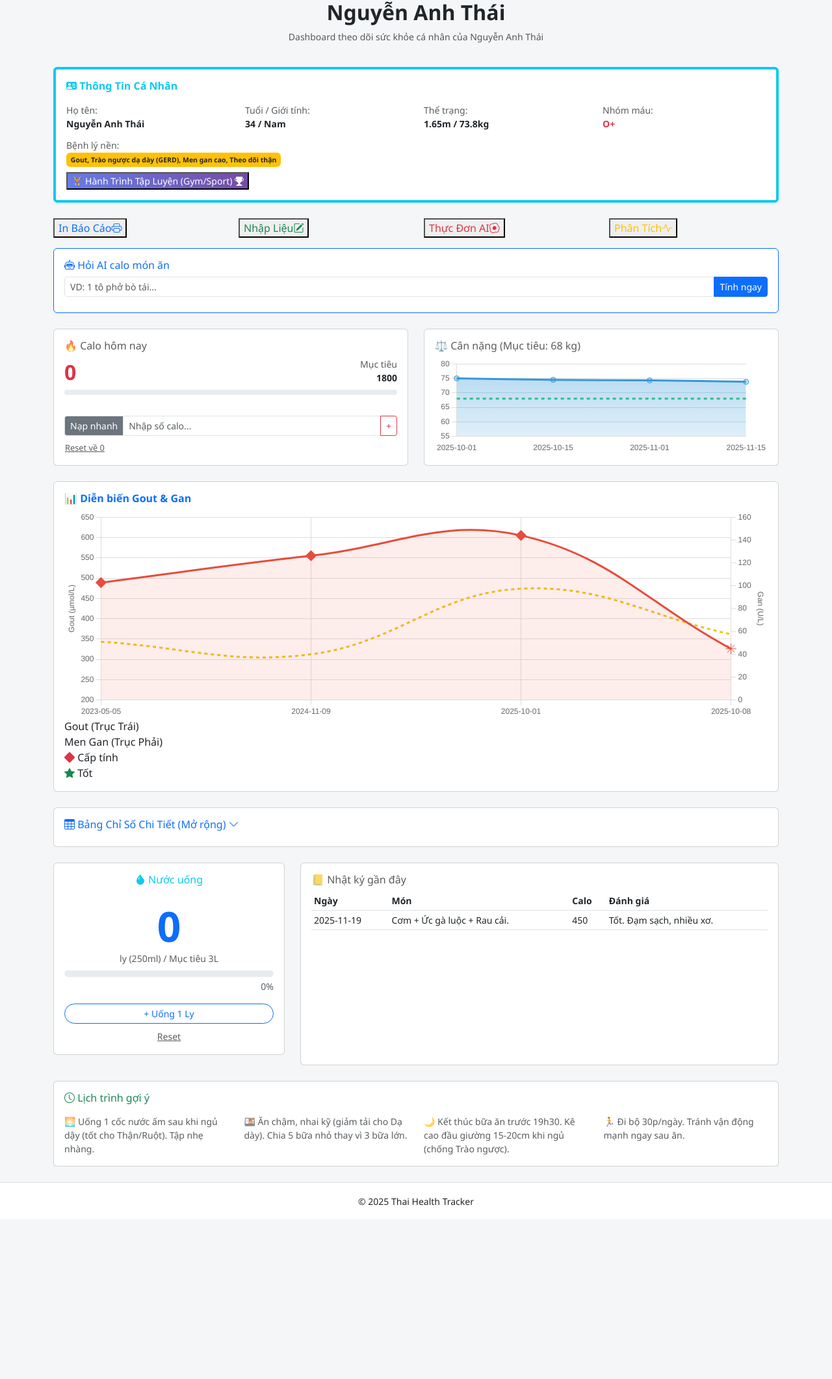
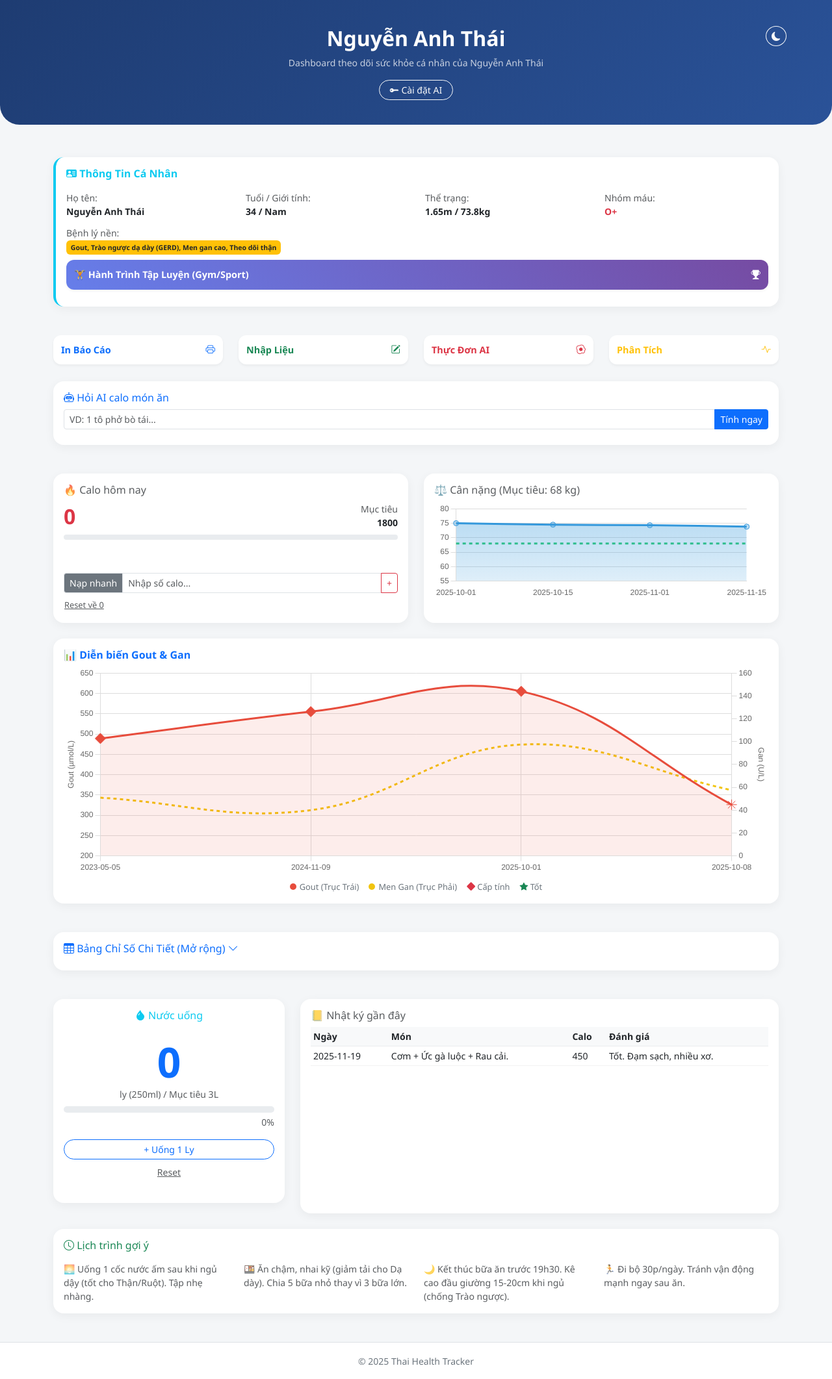
Before and after one commit to Anhthai1991/Health-tracker, a Jekyll site: the page built from index.html, in a window 1280 px wide. Shown: the whole page at 65% size. Built offline with Jekyll 4.4.1, drawn with Linux system fonts in a browser that asks for light colours; before the commit the page ends 1877 px from its top, so only the background shows below that.

Commit message:
Update default.html

```diff
--- a/_layouts/default.html
+++ b/_layouts/default.html
@@ -5,6 +5,7 @@
     <meta name="viewport" content="width=device-width, initial-scale=1.0">
     <title>{{ page.title }} | {{ site.title }}</title>
     <link rel="manifest" href="manifest.json">
+    <meta name="theme-color" content="#1e3c72">
 
     <link href="https://cdn.jsdelivr.net/npm/bootstrap@5.3.0/dist/css/bootstrap.min.css" rel="stylesheet">
     <script src="https://cdn.jsdelivr.net/npm/bootstrap@5.3.0/dist/js/bootstrap.bundle.min.js"></script>
@@ -13,23 +14,95 @@
     <link rel="stylesheet" href="https://cdn.jsdelivr.net/npm/bootstrap-icons@1.10.0/font/bootstrap-icons.css">
 
     <style>
-        /* Giữ nguyên CSS cũ của bạn, tôi rút gọn để ví dụ */
-        :root { --bg-body: #f4f6f8; --bg-card: #ffffff; --text-main: #212529; }
-        [data-theme="dark"] { --bg-body: #121212; --bg-card: #1e1e1e; --text-main: #e0e0e0; }
-        body { background-color: var(--bg-body); color: var(--text-main); font-family: 'Segoe UI', sans-serif; min-height: 100vh; display: flex; flex-direction: column; }
+        /* --- FULL CSS GỐC (Đã phục hồi đầy đủ) --- */
+        :root {
+            --bg-body: #f4f6f8;
+            --bg-card: #ffffff;
+            --text-main: #212529;
+            --text-muted: #6c757d;
+            --border-color: rgba(0,0,0,0.05);
+            --input-bg: #ffffff;
+            --input-border: #dee2e6;
+            --table-th-bg: #f8f9fa;
+            --modal-bg: #ffffff;
+            --btn-close-filter: none;
+        }
+
+        [data-theme="dark"] {
+            --bg-body: #121212;
+            --bg-card: #1e1e1e;
+            --text-main: #e0e0e0;
+            --text-muted: #a0a0a0;
+            --border-color: rgba(255,255,255,0.1);
+            --input-bg: #2c2c2c;
+            --input-border: #444;
+            --table-th-bg: #2c2c2c;
+            --modal-bg: #1e1e1e;
+            --btn-close-filter: invert(1) grayscale(100%) brightness(200%);
+        }
+
+        body { background-color: var(--bg-body); color: var(--text-main); font-family: 'Segoe UI', sans-serif; min-height: 100vh; display: flex; flex-direction: column; transition: background-color 0.3s, color 0.3s; }
         .main-content { flex: 1; padding-top: 20px; }
-        /* ... Copy toàn bộ CSS từ thẻ <style> cũ vào đây ... */
+
+        .card { border: none; border-radius: 16px; box-shadow: 0 4px 15px rgba(0,0,0,0.05); margin-bottom: 20px; background: var(--bg-card); color: var(--text-main); transition: background-color 0.3s; }
+        [data-theme="dark"] .card { box-shadow: 0 4px 15px rgba(0,0,0,0.3); border: 1px solid #333; }
+
+        .header-gradient { background: linear-gradient(135deg, #1e3c72, #2a5298); color: white; padding: 40px 0 30px; border-radius: 0 0 30px 30px; margin-bottom: 30px; }
+
+        /* Class quan trọng để nút bấm đẹp như cũ */
+        .tool-btn { border-radius: 12px; padding: 12px; font-weight: 600; border: none; width: 100%; margin-bottom: 10px; display: flex; align-items: center; justify-content: space-between; box-shadow: 0 2px 4px rgba(0,0,0,0.05); font-size: 0.9rem; background: var(--bg-card) !important; transition: 0.3s; }
+        [data-theme="dark"] .tool-btn { background: #2c2c2c !important; color: #e0e0e0 !important; box-shadow: none; border: 1px solid #444; }
+
+        .form-control, .form-select { background-color: var(--input-bg); border-color: var(--input-border); color: var(--text-main); }
+        .form-control:focus { background-color: var(--input-bg); color: var(--text-main); }
+        [data-theme="dark"] .form-control::placeholder { color: #6c757d; }
+
+        .table { color: var(--text-main); }
+        .table thead th { background-color: var(--table-th-bg) !important; color: var(--text-main); border-color: var(--border-color); }
+        .table td { border-color: var(--border-color); }
+
+        .modal-content { background-color: var(--modal-bg); color: var(--text-main); }
+        .btn-close { filter: var(--btn-close-filter); }
+
+        .chart-legend { display: flex; justify-content: center; gap: 15px; margin-top: 10px; font-size: 0.8rem; color: var(--text-muted); }
+        .legend-dot { width: 10px; height: 10px; border-radius: 50%; display: inline-block; margin-right: 5px; }
+
+        @media print {
+            .no-print, .header-gradient, footer, .tool-btn, .search-section { display: none !important; }
+            .card { box-shadow: none; border: 1px solid #ddd; page-break-inside: avoid; background: white !important; color: black !important; }
+            .print-header { display: block !important; text-align: center; margin-bottom: 20px; }
+            body { background: white !important; color: black !important; }
+        }
+        .print-header { display: none; }
     </style>
 </head>
 <body>
+
     <div class="header-gradient text-center no-print">
         <div class="container position-relative">
+            <button class="btn btn-sm btn-outline-light rounded-circle position-absolute top-0 end-0 mt-0" onclick="toggleTheme()" id="themeBtn">
+                <i class="bi bi-moon-fill"></i>
+            </button>
+
             <h2 class="fw-bold" id="headerName">{{ page.title }}</h2>
             <p class="opacity-75 small">{{ site.description }}</p>
-             {% if page.url != "/" %}
+
+            <button class="btn btn-sm btn-outline-light rounded-pill px-3" data-bs-toggle="modal" data-bs-target="#keyModal">
+                <i class="bi bi-key-fill"></i> Cài đặt AI
+            </button>
+            <div id="modelStatus" class="small mt-2 text-warning" style="font-size: 0.75em;"></div>
+
+            {% if page.url != "/" %}
+            <br>
             <a href="./" class="btn btn-sm btn-outline-light rounded-pill px-3 mt-2"><i class="bi bi-house-fill"></i> Về Dashboard</a>
             {% endif %}
         </div>
+    </div>
+
+    <div class="print-header">
+        <h2>BÁO CÁO SỨC KHỎE</h2>
+        <p>Ngày: <script>document.write(new Date().toLocaleDateString('vi-VN'))</script></p>
+        <hr>
     </div>
 
     <div class="container main-content">
@@ -40,9 +113,5 @@
         <small>© 2025 Thai Health Tracker</small>
     </footer>
 
-    <script>
-        // Copy đoạn script theme (initTheme, toggleTheme) vào đây để trang nào cũng chạy được
-        // KHÔNG copy logic tính toán calo/chart vào đây (để riêng ở index.html)
-    </script>
 </body>
 </html>
```
